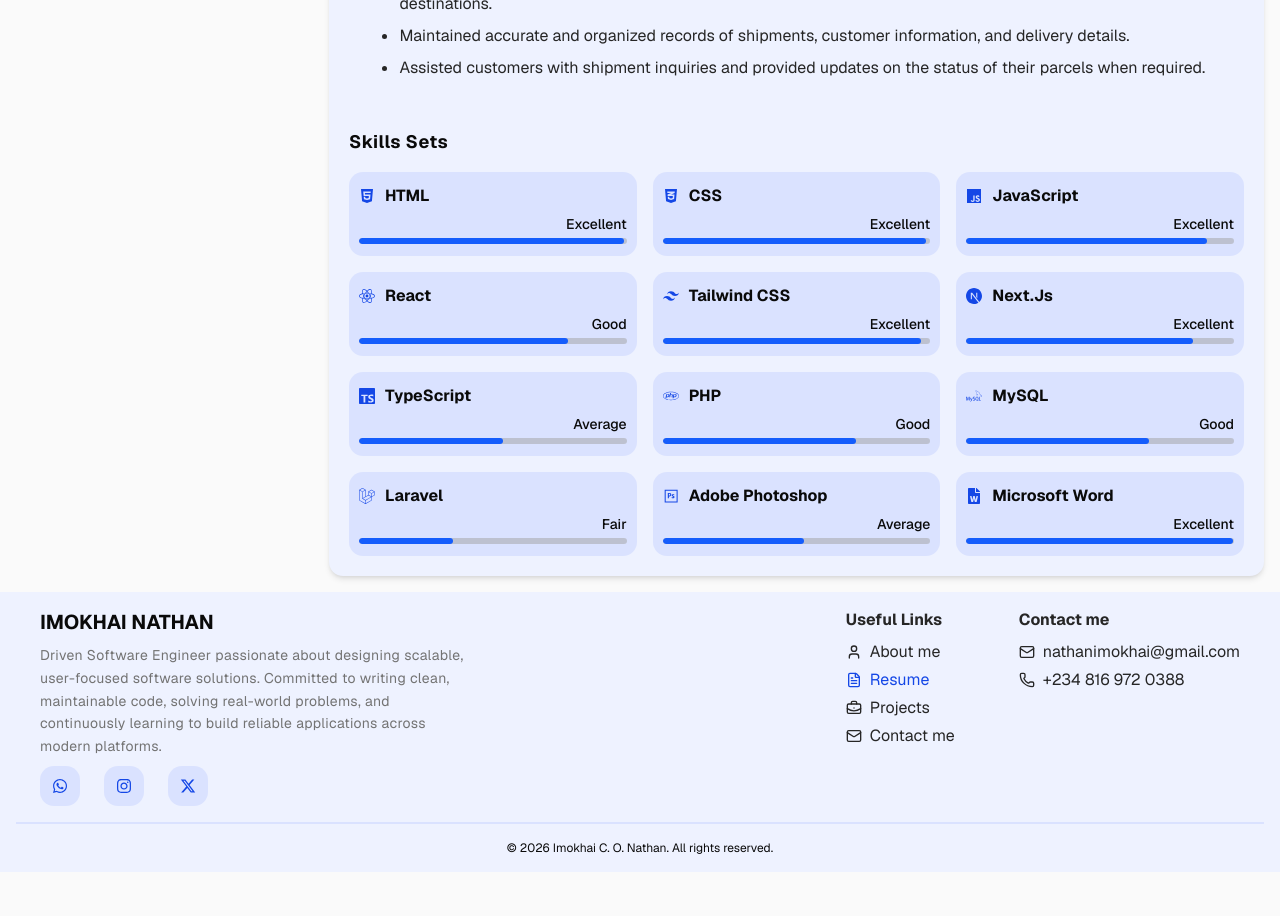
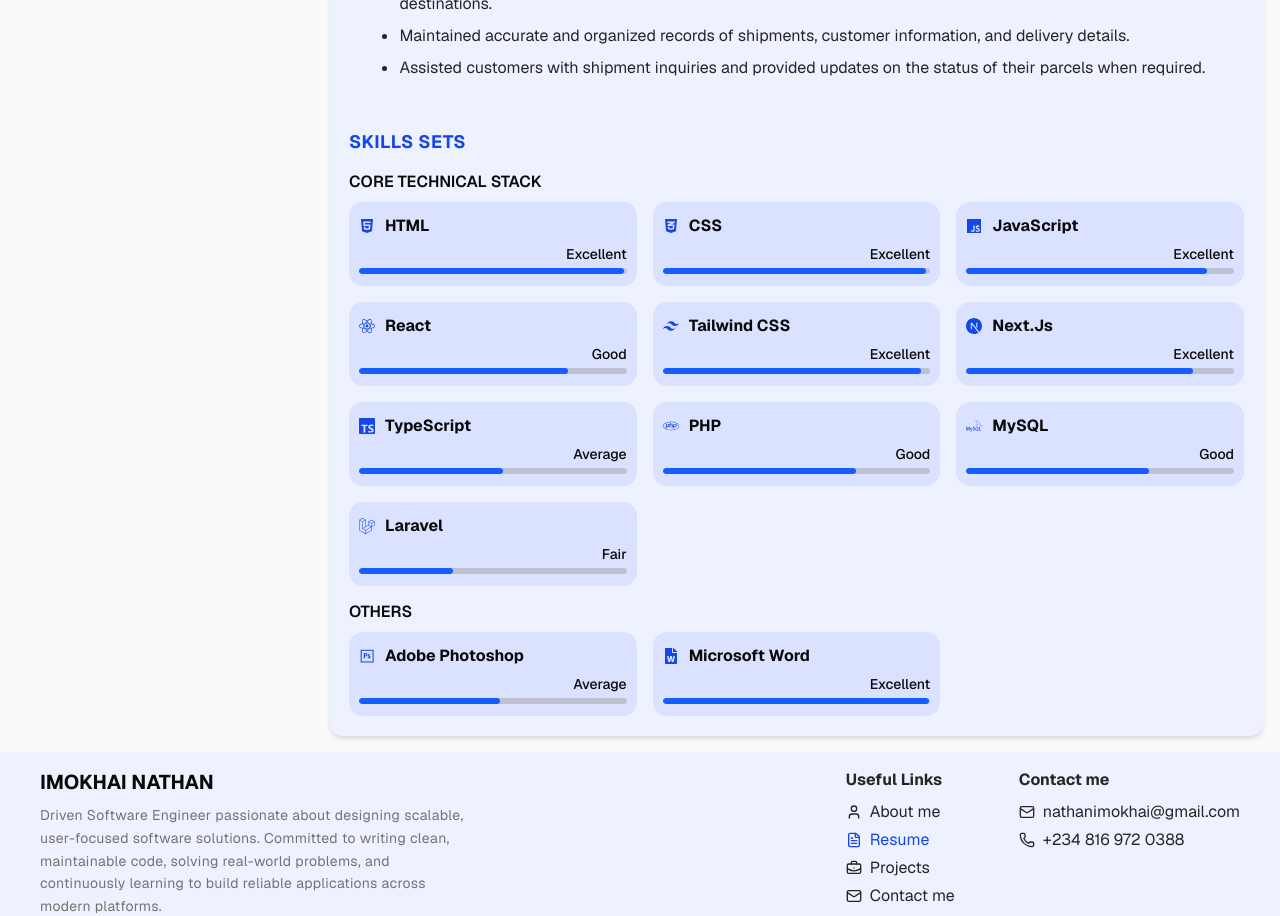
Before and after one commit to IcoNique-01/My-portfolio, a Next.js app: page /resume in a window 1280 px wide. Shown: the part 600-1516 px from the top of the page. Before the commit the page ends 1472 px from the top, so only its background shows below. Built offline with nearby package versions, Linux system fonts and the light colour scheme.

Commit message:
Improving UI for skills

```diff
--- a/app/(main)/Navbar.tsx
+++ b/app/(main)/Navbar.tsx
@@ -34,7 +34,6 @@
         <h1 className="font-extrabold text-xl relative after:content-[''] after:left-0 after:bottom-0 after:w-1/4 after:h-0.5 after:bg-blue-700 uppercase text-blue-700 dark:text-blue-200 text-nowrap">
           {title}
         </h1>
-        {/* <ModeToggle /> */}
         <nav className=" sm:w-full lg:w-fit">
           <ul className="flex text-indigo-900 justify-between items-center sm:gap-5">
             {Links.map((link: linkProp) => {
--- a/app/(main)/resume/Resume.tsx
+++ b/app/(main)/resume/Resume.tsx
@@ -8,78 +8,91 @@
       name: "HTML",
       mastery: 98.9,
       icon: "FaHtml5",
+      core: true,
     },
     {
       id: 1,
       name: "CSS",
       mastery: 98.2,
       icon: "FaCss3Alt",
+      core: true,
     },
     {
       id: 2,
       name: "JavaScript",
       mastery: 89.8,
       icon: "FaJs",
+      core: true,
     },
     {
       id: 3,
       name: "React",
       mastery: 78.2,
       icon: "FaReact",
+      core: true,
     },
     {
       id: 4,
       name: "Tailwind CSS",
       mastery: 96.4,
       icon: "SiTailwindcss",
+      core: true,
     },
     {
       id: 5,
       name: "Next.Js",
       mastery: 84.8,
       icon: "SiNextdotjs",
+      core: true,
     },
     {
       id: 6,
       name: "TypeScript",
       mastery: 53.7,
       icon: "SiTypescript",
+      core: true,
     },
     {
       id: 7,
       name: "PHP",
       mastery: 72.4,
       icon: "FaPhp",
+      core: true,
     },
     {
       id: 8,
       name: "MySQL",
       mastery: 68.1,
       icon: "SiMysql",
+      core: true,
     },
     {
       id: 9,
       name: "Laravel",
       mastery: 35.28,
       icon: "SiLaravel",
+      core: true,
     },
     {
       id: 10,
       name: "React Native",
       mastery: 0,
       icon: "FaReact",
+      core: true,
     },
     {
       id: 11,
       name: "Adobe Photoshop",
       mastery: 52.78,
       icon: "DiPhotoshop",
+      core: false,
     },
     {
       id: 12,
       name: "Microsoft Word",
       mastery: 99.5,
       icon: "FaFileWord",
+      core: false,
     },
   ];
 
@@ -150,14 +163,31 @@
             <Work key={work.id} work={work} />
           ))}
         </div>
-        <div className="w-full flex flex-col gap-4">
-          <h2 className="font-bold tracking-wide text-lg">Skills Sets</h2>
-          <div className="grid sm:grid-cols-2 lg:grid-cols-3 gap-4">
-            {skillSets
-              .filter((set) => set.mastery > 5)
-              .map((skillset) => (
-                <Skills key={skillset.id} skillset={skillset} />
-              ))}
+        <div className="w-full flex flex-col gap-3.5">
+          <h2 className="font-bold tracking-wide text-lg uppercase text-blue-700 dark:text-blue-200">
+            Skills Sets
+          </h2>
+          <div className="flex flex-col items-start w-full">
+            <span className=" font-semibold uppercase mb-2">
+              Core Technical Stack
+            </span>
+            <div className="w-full grid sm:grid-cols-2 lg:grid-cols-3 gap-4">
+              {skillSets
+                .filter((set) => set.mastery > 5 && set.core === true)
+                .map((skillset) => (
+                  <Skills key={skillset.id} skillset={skillset} />
+                ))}
+            </div>
+          </div>
+          <div className="flex flex-col items-start w-full">
+            <span className=" font-semibold uppercase mb-2">Others</span>
+            <div className="w-full grid sm:grid-cols-2 lg:grid-cols-3 gap-4">
+              {skillSets
+                .filter((set) => set.mastery > 5 && set.core === !true)
+                .map((skillset) => (
+                  <Skills key={skillset.id} skillset={skillset} />
+                ))}
+            </div>
           </div>
         </div>
       </div>
```
